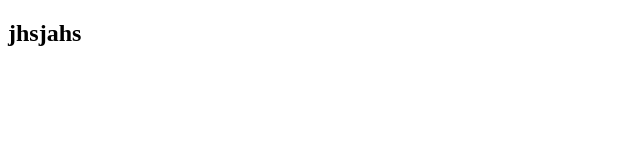
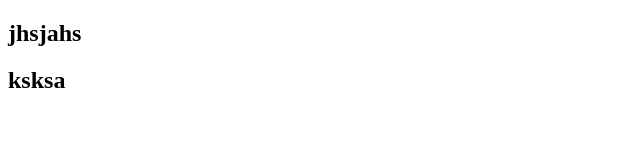
Before and after one commit to JorgeAjhuacho/wdd230, a plain HTML site: page index.html in a window 1280 px wide. Shown: the full height of the page, 0-640 px from the left. Drawn offline with Linux system fonts and the light colour scheme.

Commit message:
Prueba 2

```diff
--- a/index.html
+++ b/index.html
@@ -8,5 +8,6 @@
 </head>
 <body>
     <h2>jhsjahs</h2>
+    <h2>ksksa </h2>
 </body>
 </html>
```
